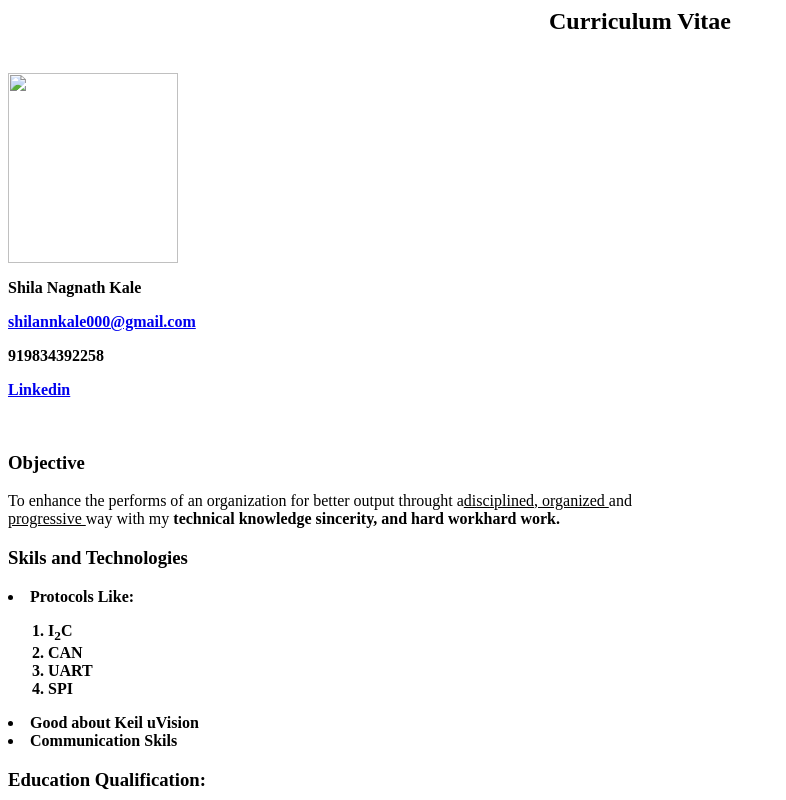
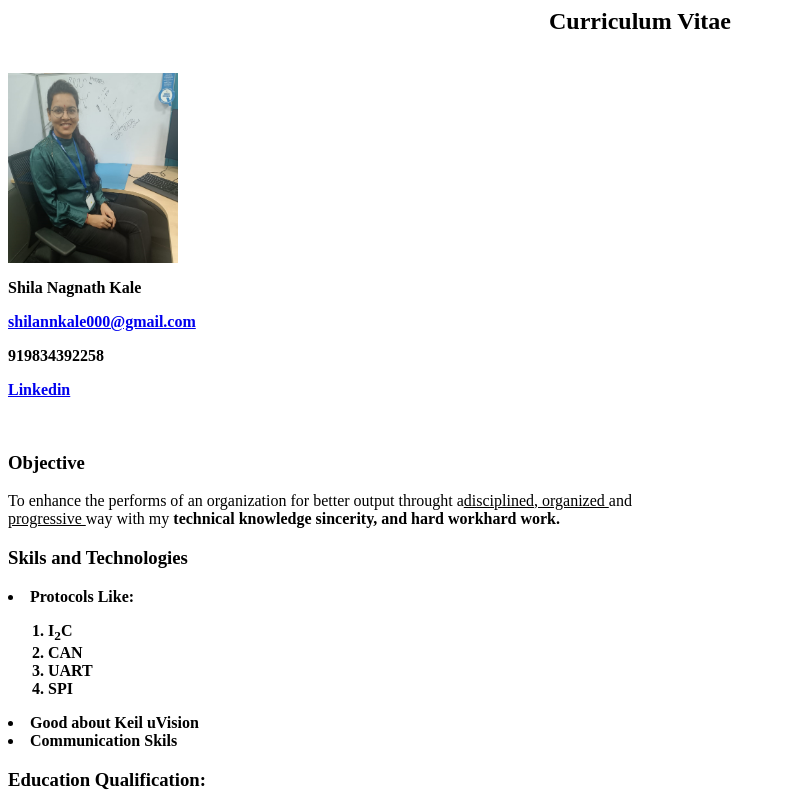
Before and after one commit to shilakale/HTML, a plain HTML site: page PROJECT/profile.html in a window 1280 px wide. Shown: the top 800 px of the page, without its empty margins (0-786 px from the left). Drawn offline with Linux system fonts and the light colour scheme.

Commit message:
updated image path

```diff
--- a/PROJECT/profile.html
+++ b/PROJECT/profile.html
@@ -10,7 +10,7 @@
     <body>
         <h2 style="text-align: center;">Curriculum Vitae</h2>
         <br/>
-        <img src='C:\Users\Navratna\Desktop\IMG-20240709-WA0002.jpg' height='190' width='170' />
+        <img src= 'IMG-20240709-WA0002.jpg' height='190' width='170' />
         <p><b>Shila Nagnath Kale</b></p>
         <p><strong><a href ="mailto:shilannkale000@gmail.com ">shilannkale000@gmail.com</a></a></strong></p>
         <p><b>919834392258</b></p>
```
Also changed, not shown: PROJECT/IMG-20240709-WA0002.jpg (added).
